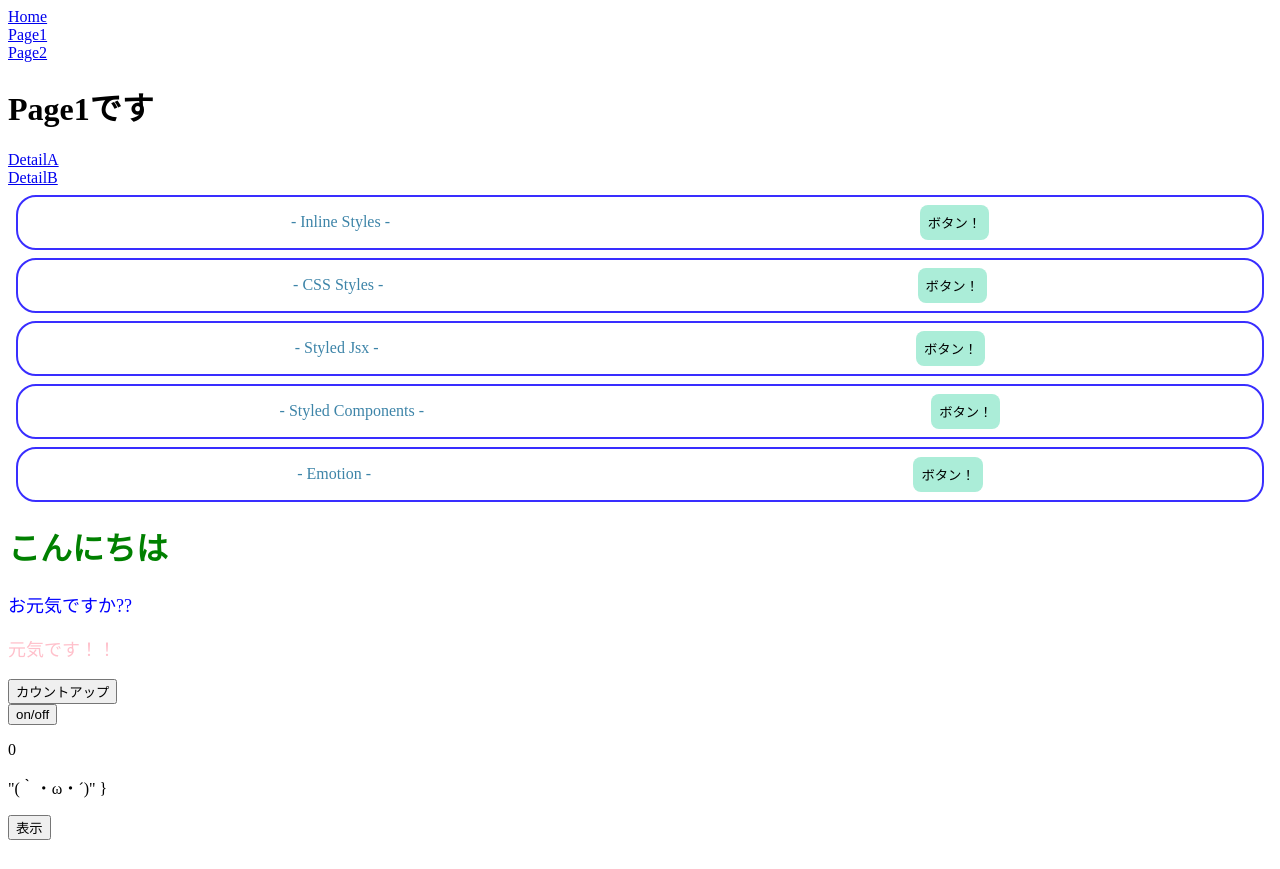
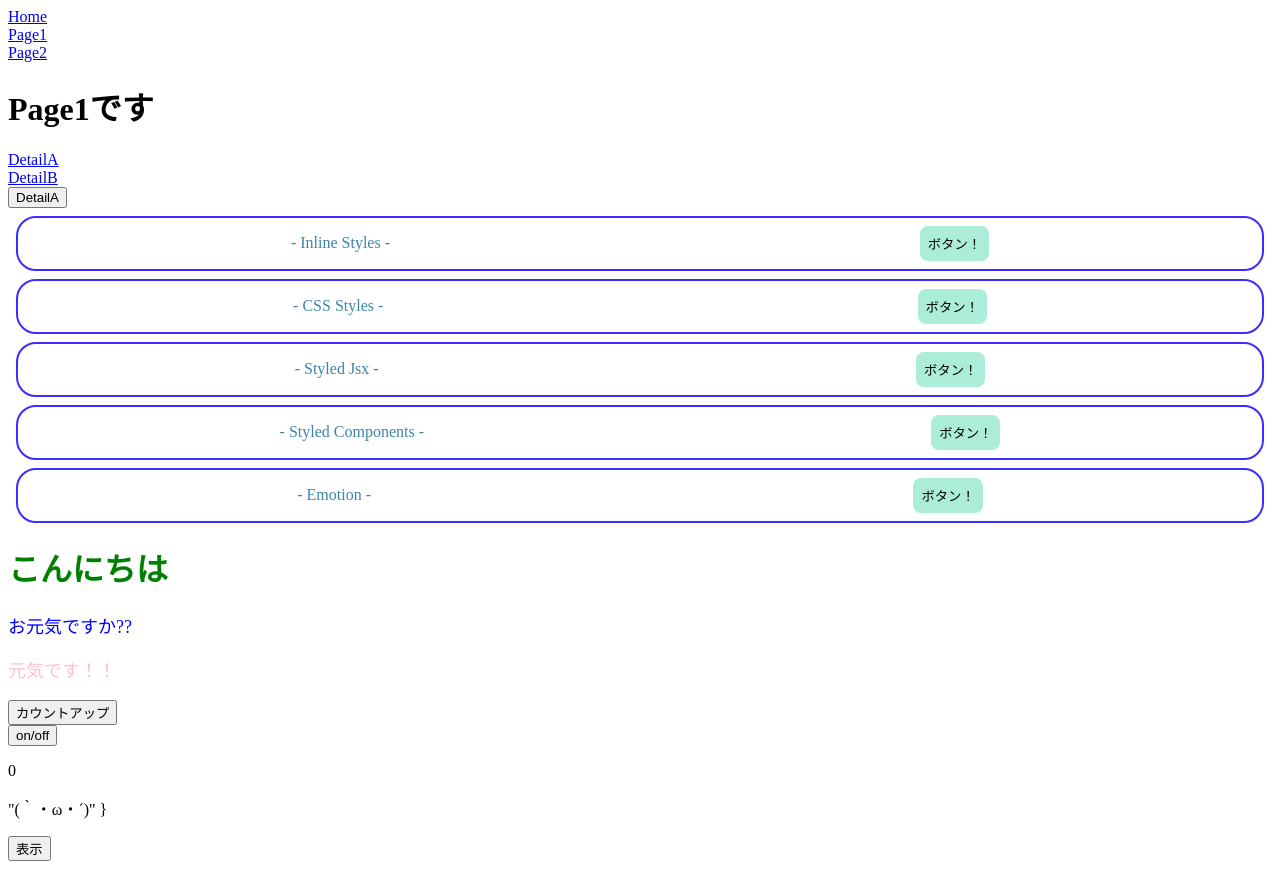
Before and after one commit to terra-namibia/react-basics-1, a React (Create React App) app: page /page1 in a window 1280 px wide. Before the commit the page ends 848 px from the top, so only its background shows below. Built offline with nearby package versions, Linux system fonts and the light colour scheme.

Commit message:
useHistory for page transition and back

```diff
--- a/src/Page1.jsx
+++ b/src/Page1.jsx
@@ -1,13 +1,19 @@
-import { Link } from "react-router-dom";
+import { Link, useHistory } from "react-router-dom";
 
 export const Page1 = () => {
   const arr = [...Array(2).keys()];
+  const history = useHistory();
+  const onClickDetailA = () => {
+    history.push("./page1/detailA");
+  };
   return (
     <div>
       <h1>Page1です</h1>
       <Link to={{ pathname: "./page1/detailA", state: arr }}>DetailA</Link>
       <br />
       <Link to="./page1/detailB">DetailB</Link>
+      <br />
+      <button onClick={onClickDetailA}>DetailA</button>
     </div>
   );
 };
--- a/src/Page1DetailA.jsx
+++ b/src/Page1DetailA.jsx
@@ -1,12 +1,15 @@
-import { useLocation } from "react-router-dom";
+import { useHistory, useLocation } from "react-router-dom";
 
 export const Page1DetailA = () => {
   const state = useLocation();
   console.log(state);
+  const history = useHistory();
+  const onClickBack = () => history.goBack();
 
   return (
     <div>
       <h1>Page1DetailAです</h1>
+      <button onClick={onClickBack}>戻る</button>
     </div>
   );
 };
```
